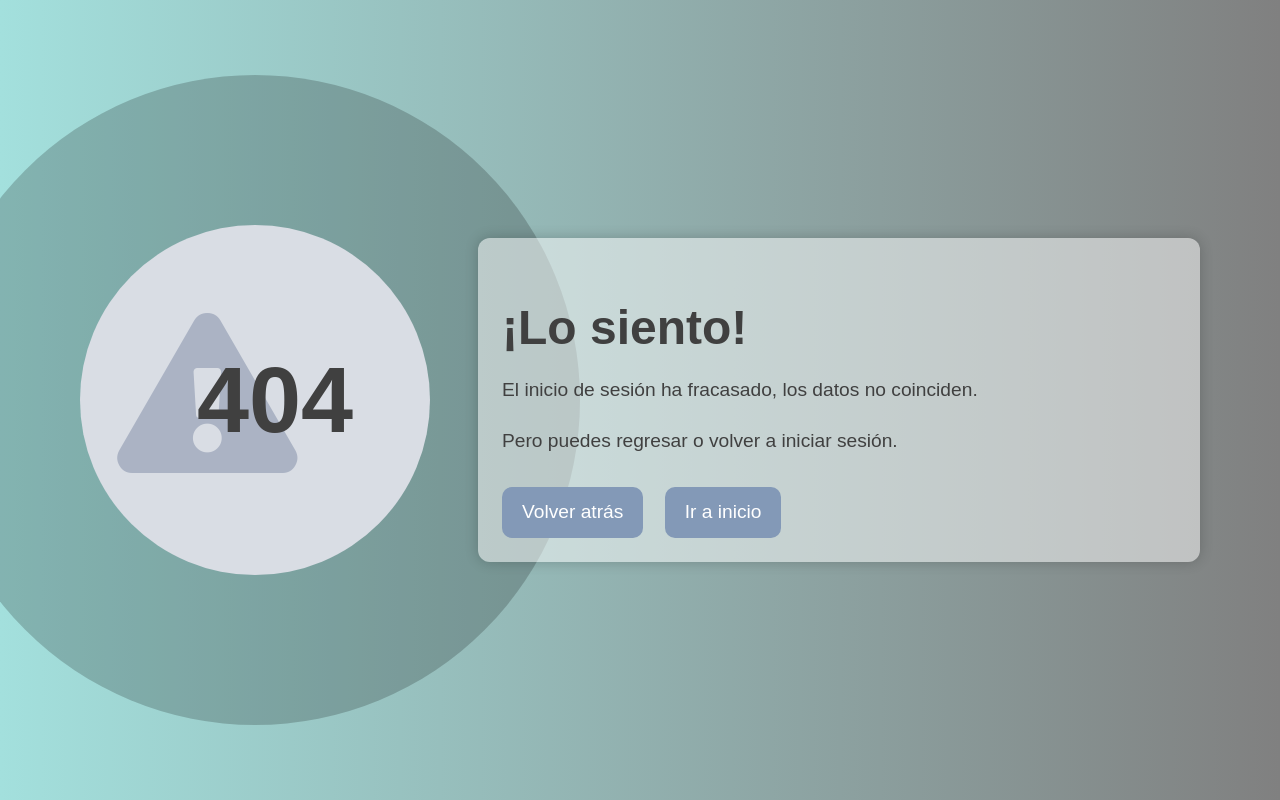
After one commit to APnue/Chambeo, a PHP site: page /Error404.html in a window 1280 px wide. The commit adds this page. Run offline with PHP 8.4, Linux system fonts and the light colour scheme; some libraries are stand-ins or nearby versions.

Commit message:
Add files via upload

```diff
--- /dev/null
+++ b/Error404.html
@@ -0,0 +1,179 @@
+<!DOCTYPE html>
+<html lang="en">
+
+<head>
+    <meta charset="UTF-8">
+    <meta name="viewport" content="width=device-width, initial-scale=1.0">
+    <title>Apock web design</title>
+    <link rel="stylesheet" type="text/css" href="https://necolas.github.io/normalize.css/8.0.1/normalize.css">
+    <link rel="stylesheet" href="https://pro.fontawesome.com/releases/v5.10.0/css/all.css" integrity="sha384-AYmEC3Yw5cVb3ZcuHtOA93w35dYTsvhLPVnYs9eStHfGJvOvKxVfELGroGkvsg+p" crossorigin="anonymous" />
+</head>
+
+<body >
+
+<style type="text/css">
+
+html {
+    -webkit-text-size-adjust: 100%;
+    -ms-text-size-adjust: 100%;
+    text-size-adjust: 100%;
+    line-height: 1.4;
+}
+
+
+* {
+    margin: 0;
+    padding: 0;
+    -webkit-box-sizing: border-box;
+    -moz-box-sizing: border-box;
+    box-sizing: border-box;
+}
+
+body {
+
+    color: #404040;
+    font-family: "Arial", Segoe UI, Tahoma, sans-serifl, Helvetica Neue, Helvetica;
+}
+.seccion-pagina-404 {
+    background: #808080;
+    /* fallback for old browsers */
+    background: -webkit-linear-gradient(to right, #A3E0DD, #808080);
+    /* Chrome 10-25, Safari 5.1-6 */
+    background: linear-gradient(to right, #A3E0DD, #808080);
+    /* W3C, IE 10+/ Edge, Firefox 16+, Chrome 26+, Opera 12+, Safari 7+ */
+    display: flex;
+    align-items: center;
+    justify-content: center;
+    height: 100vh;
+    width: 100%;
+    flex-wrap: wrap;
+    padding-left: 5rem;
+    padding-right: 5rem;
+}
+
+.seccion-pagina-404 .numero-error {
+    display: flex;
+    width: 350px;
+    height: 350px;
+    background-color: #D9DDE4;
+    border-radius: 50%;
+    box-shadow: 0 0 0 150px rgba(0, 0, 0, .2);
+    align-items: center;
+    justify-content: center;
+    font-size: 5rem;
+    line-height: 1;
+}
+.seccion-pagina-404 .contenedor-msj {
+    position: relative;
+    width: auto;
+    display: flex;
+    align-items: center;
+    margin-left: 2.5rem;
+}
+.seccion-pagina-404 .numero-error h3 {
+    margin-bottom: 0;
+    z-index: 1;
+    display: inline-block;
+}
+.seccion-pagina-404 .numero-error i {
+    font-size: 10rem;
+    color: #ABB3C4;
+    margin-right: 1.5rem;
+    position: absolute;
+    left: -5rem;
+    top: -2.5rem;
+}
+
+.seccion-pagina-404 .contenido-error {
+    margin-left: 3rem;
+    background-color: rgba(255, 255, 255, .5);
+    padding: 1.5rem;
+    border-radius: 12px;
+    flex-grow: 1;
+    flex-basis: 0;
+    z-index: 1;
+    box-shadow: 0 0 14px rgba(0, 0, 0, .2);
+}
+.contenido-error .seccion-contenedor {
+    display: block;
+    margin-bottom: 1.5rem;
+    font-size: 1.2rem;
+}
+.contenido-error .seccion-contenedor:last-child {
+    margin-bottom: 0;
+}
+.contenido-error .seccion-contenedor h1 {
+    font-size: 3rem;
+    margin-bottom: 1rem;
+}
+.contenido-error .botones-escape {
+    margin-top: 2rem;
+}
+.boton-escape {
+    display: inline-block;
+    text-decoration: none;
+    margin-right: 1rem;
+    padding: 12px 20px;
+    border-radius: 10px;
+    background-color: #8399B7;
+    color: #FFFFFF;
+}
+
+
+@media (max-width: 1024px) {
+    .seccion-pagina-404 {
+        flex-direction: column;
+        padding-left: 2rem;
+        padding-right: 2rem;
+        padding-bottom: 2rem;
+    }
+    .seccion-pagina-404 .numero-error {
+        margin-bottom: 1rem;
+        margin-top: 1rem;
+        width: 300px;
+        height: 300px;
+    }
+    .seccion-pagina-404 .contenido-error {
+        margin-left: 0;
+    }
+    .seccion-pagina-404 .contenedor-msj {
+        flex-direction: column;
+        margin: 0;
+    }
+    .seccion-pagina-404 .numero-error i {
+        font-size: 4rem;
+        position: relative;
+        margin: 0;
+        top: 0;
+        left: 0;
+    }
+    .botones-escape {
+        text-align: center;
+    }
+}
+
+</style>
+<section class="seccion-pagina-404">
+    <div class="numero-error">
+        <div class="contenedor-msj">
+            <i class="fas fa-exclamation-triangle"></i>
+            <h3>404</h3>
+        </div>
+    </div>
+    <div class="contenido-error">
+        <div class="seccion-contenedor">
+            <h1>¡Lo siento!</h1>
+            <p>El inicio de sesión ha fracasado, los datos no coinciden.</p>
+        </div>
+        <div class="seccion-contenedor">
+            <p>Pero puedes regresar o volver a iniciar sesión.</p>
+            <div class="botones-escape">
+                <a class="boton-escape" href="javascript:history.back()">Volver atrás</a>
+                <a class="boton-escape" href="login.php">Ir a inicio</a>
+            </div>
+        </div>
+    </div>
+</section>
+</body>
+
+</html>
--- a/login.php
+++ b/login.php
@@ -14,7 +14,7 @@
         <input type="text" id="nombre" name="nombre" placeholder="Ingrese un nombre de usuario" required><br><br>
         <label for="contrasena">Contraseña:</label><br>
         <input type="password" id="contrasena" name="contrasena"  placeholder="Ingrese una contraseña" required><br><br>
-        <input type="submit" value="Registrar">
+        <input type="submit" value="Iniciar sesión">
             <p>¿No tienes una cuenta? <a href="register.php">Registrarse</a></p>
     </form>
 </body>
--- a/login2.php
+++ b/login2.php
@@ -34,12 +34,12 @@
                     exit();
                 }else {
 
-                    header("Location: PaginaNoTerminada.html");
+                    header("Location: error404.html");
                     exit();
                 }
 
             }else {
-                header("Location: PaginaNoTerminada.html");
+                header("Location: error404.html");
                     exit();
             }
 ?>
```
